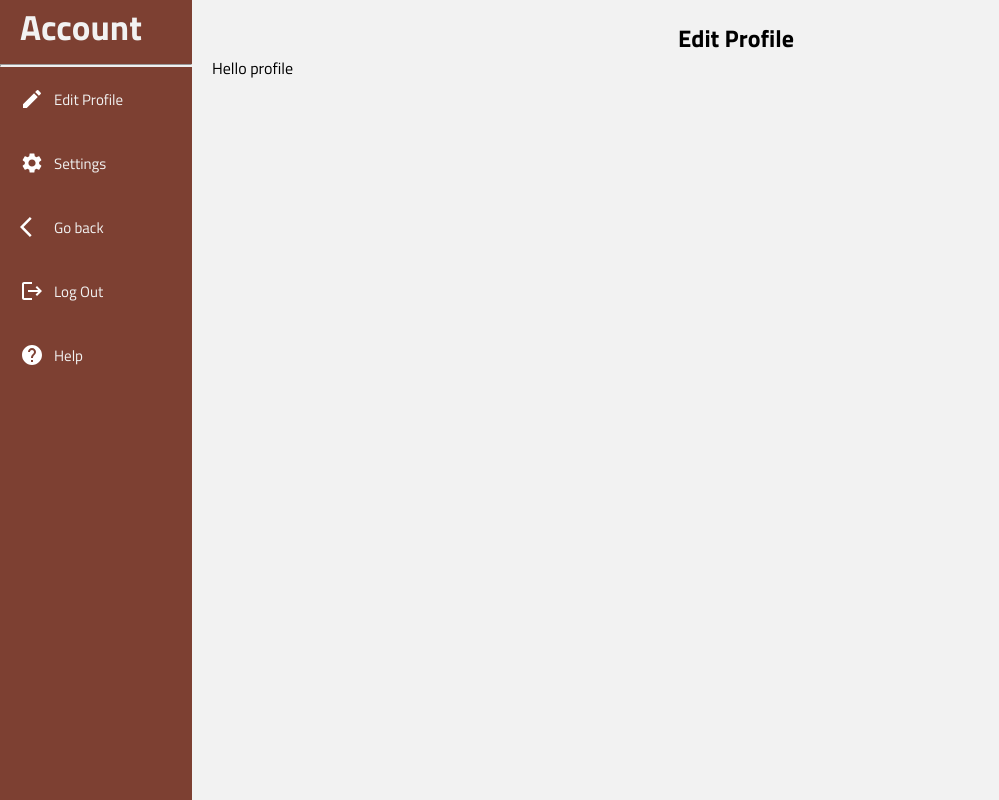
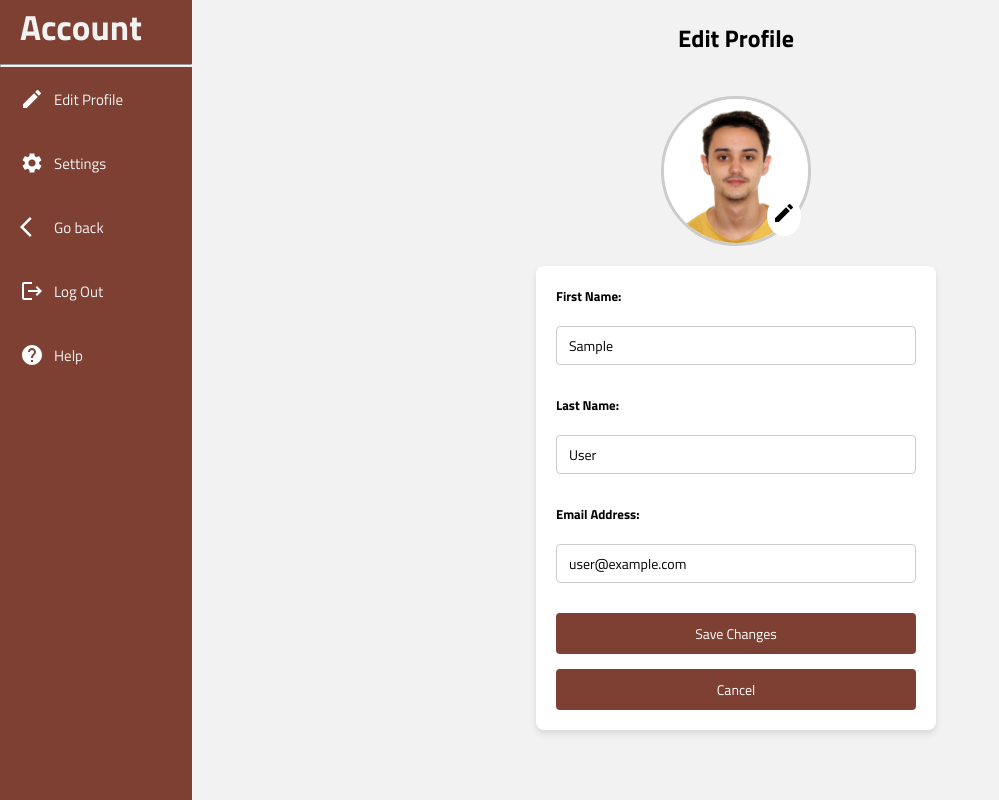
Before and after one commit to veronhoxha/kinforge, a React (Create React App) app: page /editprofile in a window 1280 px wide. Shown: the whole page, without its empty margins (0-999 px from the left). Built offline with nearby package versions, Linux system fonts and the light colour scheme; no server answers; sample sign-in values are in the browser's storage.

Commit message:
Designed the edit profile page

```diff
--- a/src/app/pages/manageAccount/editprofile/editprofile.js
+++ b/src/app/pages/manageAccount/editprofile/editprofile.js
@@ -1,11 +1,169 @@
-import React from 'react';
+import React, { useState, useEffect } from 'react';
+import { getAuth, updateProfile, updateEmail, EmailAuthProvider, reauthenticateWithCredential  } from "firebase/auth";
+import { db } from '../../../../firebase';
+import { getFirestore, updateDoc, collection, query, where, getDocs } from "firebase/firestore";
 import '../../../styles/editprofile.css';
+import profile_pic from '../../../pages/familyTree/veron.jpg';
+import { MdEdit } from 'react-icons/md';
 
 const EditProfile = () => {
+  const [name, setFirstName] = useState('');
+  const [surname, setLastName] = useState('');
+  const [emailaddress, setEmail] = useState('');
+  const [currentUser, setCurrentUser] = useState();
+  const [userId, setUserId] = useState(null);
+  const [errors, setErrors] = useState('');
+  const auth = getAuth();
+
+  const isValidEmail = (email) => {
+    const re = /^[^\s@]+@[^\s@]+\.[^\s@]+$/;
+    return re.test(email);
+};
+
+
+  const reauthenticateUser = async (currentUser, originalEmail, password) => {
+    const credentials = EmailAuthProvider.credential(originalEmail, password);
+    return await reauthenticateWithCredential(currentUser, credentials);
+  };
+
+  const handleSubmit = async (event) => {
+    event.preventDefault();
+
+    if (!userId) {
+      alert("User not found");
+      return;
+    }
+
+    const displayName = `${name} ${surname}`;
+    try {
+      await updateProfile(auth.currentUser, {
+        displayName,
+      });
+    } catch (error) {
+      alert("Error updating the display name: " + error.message);
+      return;
+    }
+
+    try {
+      await updateEmail(auth.currentUser, emailaddress);
+    } catch (error) {
+      if (error.code === "auth/requires-recent-login") {
+        const currentPassword = prompt("Please enter your current password to confirm the email change:");
+
+        if (!currentPassword) {
+          alert("Password is required to update your email.");
+          return;
+        }
+
+        try {
+          await reauthenticateUser(auth.currentUser, currentUser.email, currentPassword);
+          await updateEmail(auth.currentUser, emailaddress);
+        } catch (reauthError) {
+          alert("Error re-authenticating: " + reauthError.message);
+          return;
+        }
+      } else {
+        alert("Error updating the email: " + error.message);
+        return;
+       }
+    }
+
+
+    const db = getFirestore();
+    const usersCollection = collection(db, 'users');
+    const q = query(usersCollection, where('uid', '==', currentUser.auth.lastNotifiedUid));
+
+    const querySnapshot = await getDocs(q);
+    if (querySnapshot.empty) {
+      alert("No matching documents found!");
+      return;
+    }
+
+    querySnapshot.forEach(async (doc) => {
+      const userRef = doc.ref;
+      await updateDoc(userRef, {
+        name,
+        surname,
+        emailaddress
+      });
+    });
+
+    alert("Your changes were saved successfully!");
+  };
+
+  const validEmail = (e) => {
+    e.preventDefault();
+    if (emailaddress === currentUser.email) {
+      handleSubmit(e);
+    } else if (!isValidEmail(emailaddress)) {
+      setErrors('Enter a valid email address, please.');
+    } else {
+      setErrors('');
+      const usersRef = collection(db, "users");
+      const queryRef = query(usersRef, where("emailaddress", "==", emailaddress));
+      getDocs(queryRef)
+        .then((querySnapshot) => {
+          if (querySnapshot.size > 0) {
+            setErrors('This email address is already in use.');
+          } else {
+            handleSubmit(e);
+          }
+        });
+    }
+  };
+
+  // console.log(currentUser);
+
+  const handleCancel = () => {
+    if (currentUser) {
+      setFirstName(currentUser.displayName.split(' ')[0]);
+      setLastName(currentUser.displayName.split(' ')[1]);
+      setEmail(currentUser.email);
+    }
+  };
+
+  useEffect(() => {
+    const unsubscribe = auth.onAuthStateChanged((user) => {
+      if (user) {
+        setFirstName(user.displayName.split(' ')[0]);
+        setLastName(user.displayName.split(' ')[1]);
+        setEmail(user.email);
+        setCurrentUser(user);
+        setUserId(user.uid);
+      }
+    });
+    return () => unsubscribe();
+  }, [auth]);
+
   return (
     <div className="edit-profile">
       <h2>Edit Profile</h2>
-      <p>Hello profile</p>
+      {currentUser ? (
+        <>
+          <div className="profile-picture-container">
+            <img src={profile_pic} alt="User's Profile" className="profile-picture" />
+            <div className="edit-icon">
+              <MdEdit size={24} />
+            </div>
+          </div>
+          <form onSubmit={validEmail} className="profile-form">
+            <label htmlFor="first-name">First Name:</label>
+            <input type="text" id="first-name" value={name || ''} required onChange={(e) => setFirstName(e.target.value)} />
+
+            <label htmlFor="last-name">Last Name:</label>
+            <input type="text" id="last-name" value={surname || ''} required onChange={(e) => setLastName(e.target.value)} />
+
+            <label htmlFor="email">Email Address:</label>
+            <input type="email" id="email" value={emailaddress || ''} required onChange={(e) => setEmail(e.target.value)} />
+
+            <button type="submit">Save Changes</button>
+            <button type="button" onClick={handleCancel}>Cancel</button>
+          </form>
+          {errors && <p className="error-message">{errors}</p>}
+        </>
+      ) : (
+        <p>Something went wrong...</p>
+      )}
     </div>
   );
 };
--- a/src/app/styles/editprofile.css
+++ b/src/app/styles/editprofile.css
@@ -7,11 +7,91 @@
     background-color: #f2f2f2;
     color: black;
     padding: 20px;
+    display: flex;
+    flex-direction: column;
+    align-items: center;
 }
 
 .edit-profile h2 {
     text-align: center;
     margin-top: 0;
+    margin-bottom: 20px;
+    padding-bottom: 20px;
+}
+
+.profile-picture-container {
+    position: relative;
+    display: flex;
+    justify-content: center;
+    margin-bottom: 20px;
+}
+
+.profile-picture {
+    width: 150px;
+    height: 150px;
+    object-fit: cover;
+    border-radius: 50%;
+    border: 3px solid #ccc;
+}
+
+.edit-icon {
+    position: absolute;
+    bottom: 10px;
+    right: 10px;
+    background-color: white;
+    border-radius: 50%;
+    padding: 5px;
+    cursor: pointer;
+}
+
+.profile-form {
+    display: flex;
+    flex-direction: column;
+    gap: 15px;
+    align-items: center;
+    width: 100%;
+    max-width: 400px;
+    background-color: #ffffff;
+    border-radius: 8px;
+    padding: 20px;
+    box-shadow: 0 4px 6px rgba(0, 0, 0, 0.1);
+}
+
+.profile-form label {
+    font-weight: bold;
+    display: block;
+    margin-bottom: 5px;
+}
+
+.profile-form input {
+    width: 100%;
+    padding: 8px 12px;
+    font-size: 14px;
+    border: 1px solid #ccc;
+    border-radius: 4px;
+    margin-bottom: 15px;
+}
+
+.profile-form button {
+    width: 100%;
+    padding: 10px;
+    background-color: #7D4032;
+    color: white;
+    border: none;
+    border-radius: 4px;
+    font-size: 14px;
+    cursor: pointer;
+    transition: background-color 0.3s;
+}
+
+.profile-form button:hover {
+    background-color: #A0695C;
+}
+
+.edit-profile .error-message {
+    color: red;
+    margin-top: 10px;
+    text-align: center;
 }
 
 @media (max-width: 1024px) {
```
